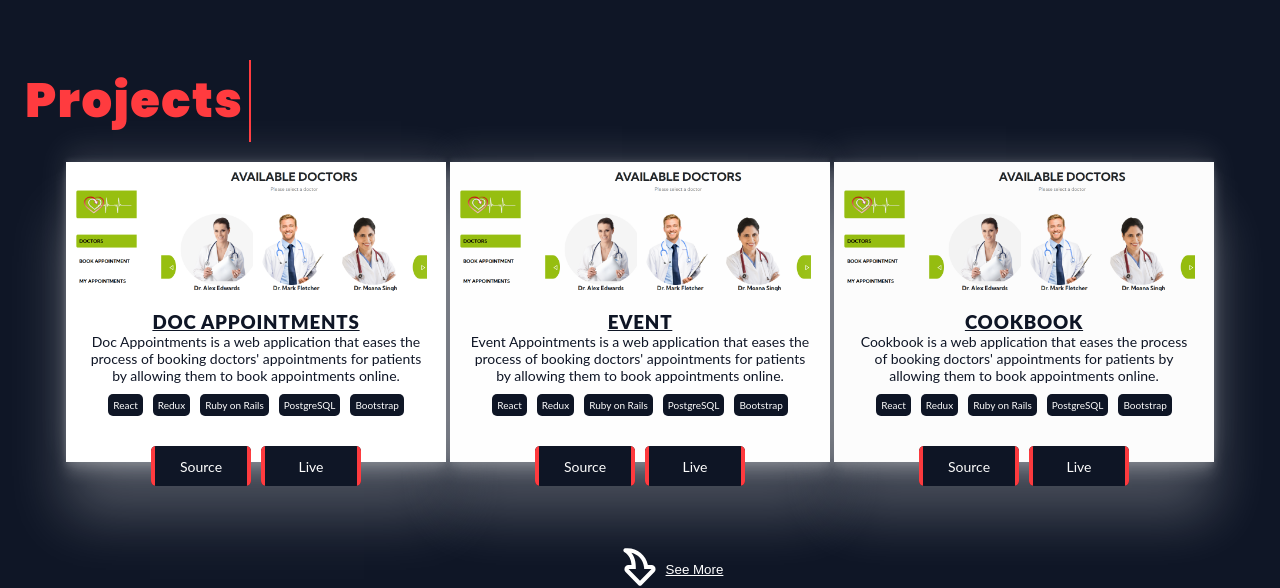
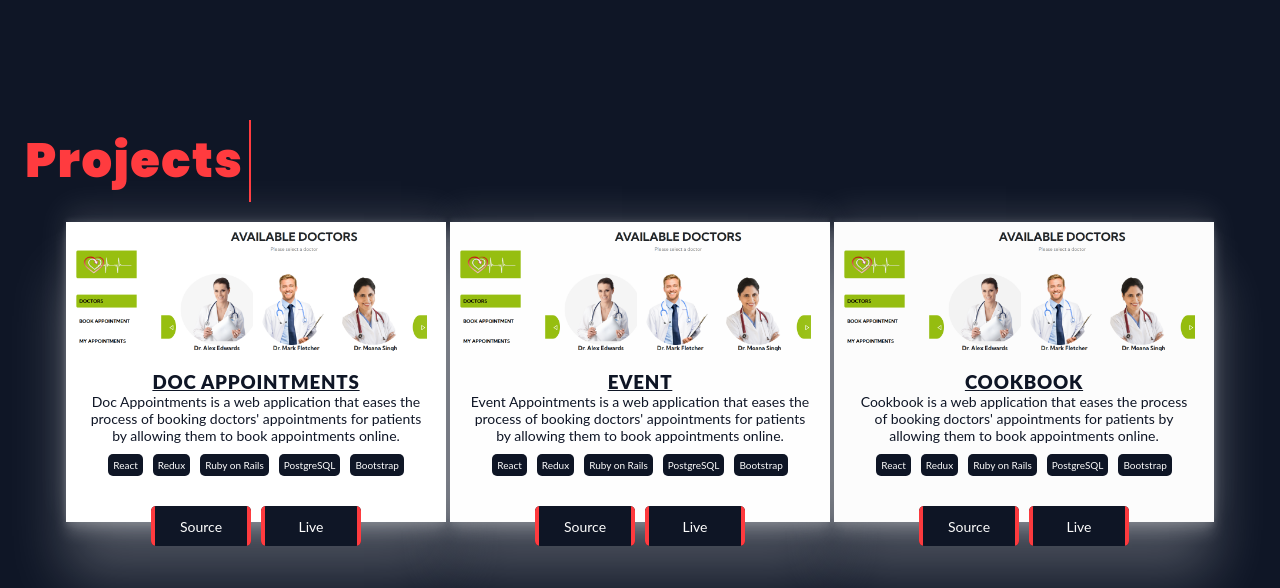
Before and after one commit to trace-kadenyi/portfolio_website, a React (Create React App) app: page / in a window 1280 px wide. Shown: the part 1580-2168 px from the top of the page. Built offline with nearby package versions, Linux system fonts and the light colour scheme; the HTML template or start-up script is replaced by a standard one.

Commit message:
Add top margin to each section

```diff
--- a/src/Components/Contact/contact.css
+++ b/src/Components/Contact/contact.css
@@ -6,7 +6,7 @@
 }
 
 .contact_start {
-  margin-top: 60px;
+  margin-top: 100px;
   height: 100%;
 }
 
--- a/src/Components/Projects/projects.css
+++ b/src/Components/Projects/projects.css
@@ -6,7 +6,7 @@
 }
 
 .project_start {
-  margin-top: 40px;
+  margin-top: 100px;
 }
 
 .projects_head {
--- a/src/Components/Testimonials/testimonials.css
+++ b/src/Components/Testimonials/testimonials.css
@@ -7,7 +7,7 @@
 }
 
 .testimonials_start {
-  margin-top: 60px;
+  margin-top: 100px;
 }
 
 .testimonials_head {
```
